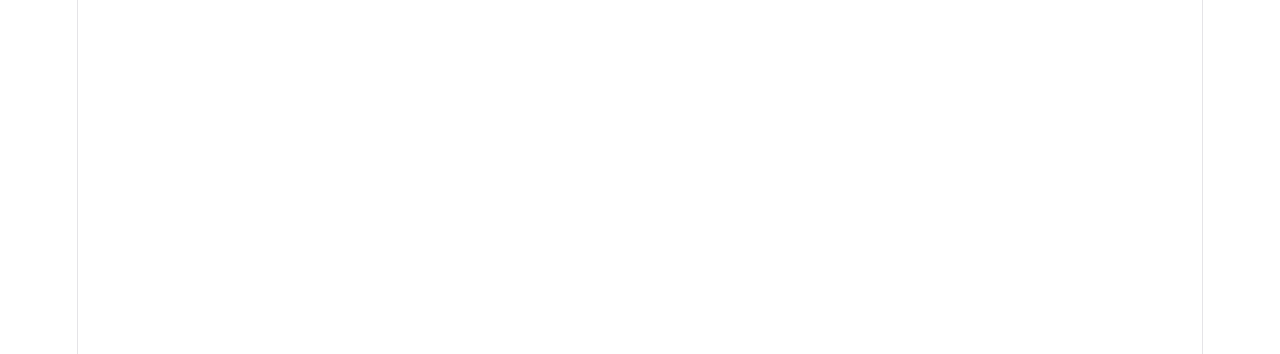
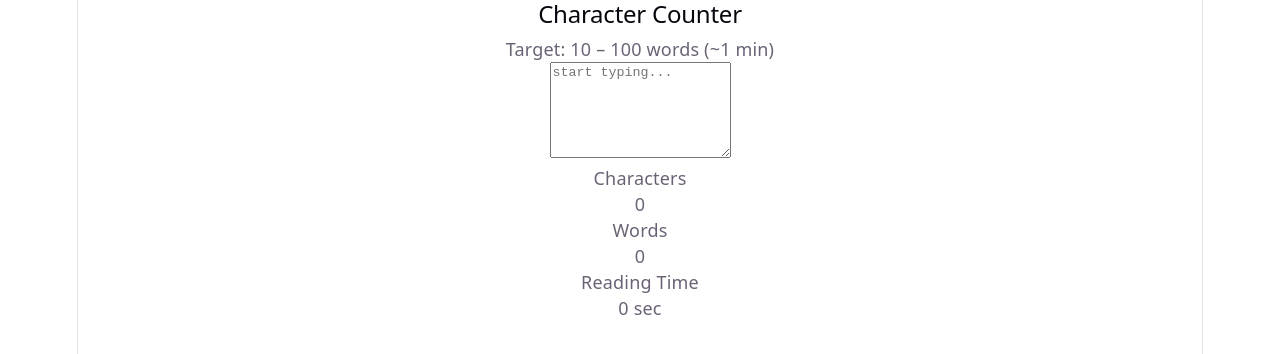
Before and after one commit to shrabony01/character-counter, a React (Vite) app: page / in a window 1280 px wide. Shown: the top 354 px of the page. Built offline with nearby package versions, Linux system fonts and the light colour scheme.

Commit message:
CharacterCounter with target props in App root component

```diff
--- a/src/App.tsx
+++ b/src/App.tsx
@@ -1,15 +1,10 @@
-import { useState } from 'react'
-
-import './App.css'
-// import { StatsDisplay } from './components/StatsDisplay/StatsDisplay'
+import { CharacterCounter } from './components/CharacterCounter/CharacterCounter'
 
 function App() {
-  const [count, setCount] = useState(0)
-
   return (
-    <>
-
-    </>
+    <main className="min-h-screen bg-gray-100 flex flex-col items-center justify-center p-4">
+      <CharacterCounter minWords={10} maxWords={100} targetReadingTime={1} />
+    </main>
   )
 }
 
```
